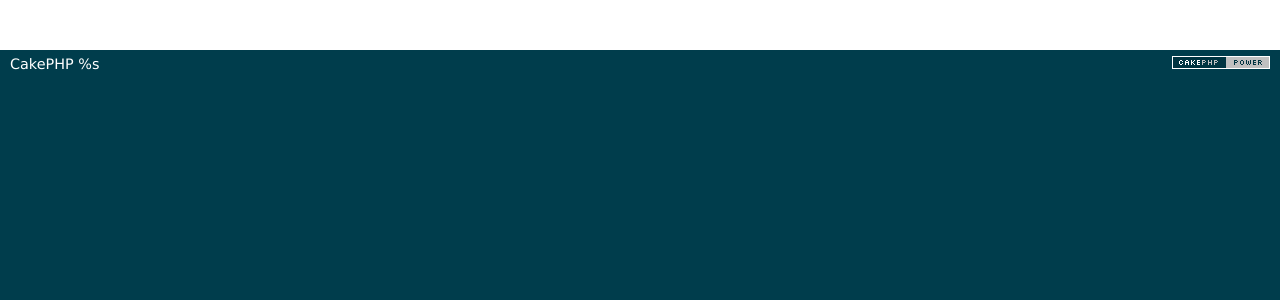
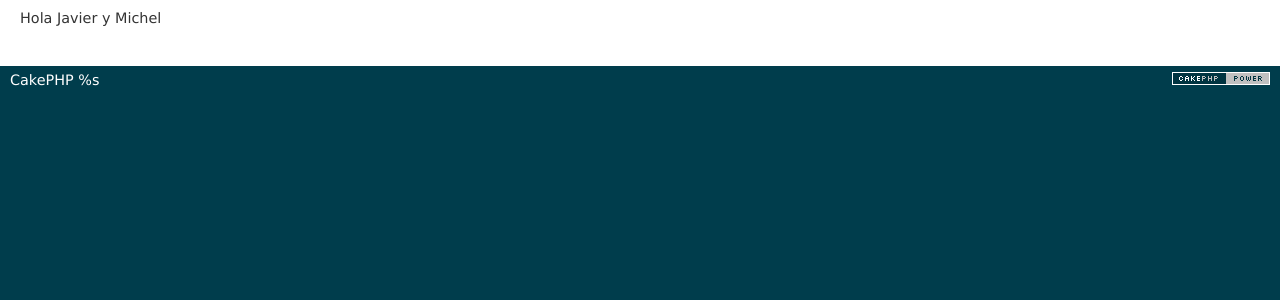
Before and after one commit to gjcamacho/blog_test, a CakePHP app: the page made by app/View/Posts/index.ctp in a window 1280 px wide. Shown: the part 47-347 px from the top of the page. Run offline with PHP 8.4 and a stand-in for CakePHP, Linux system fonts and the light colour scheme; the template is opened without the code that fills it, so the values that code supplies are empty; some libraries are stand-ins or nearby versions.

Commit message:
mensaje de hola

```diff
--- a/app/View/Posts/index.ctp
+++ b/app/View/Posts/index.ctp
@@ -1,3 +1,6 @@
 <?php
 	debug($posts);
+
 ?>
+
+Hola Javier y Michel
```
